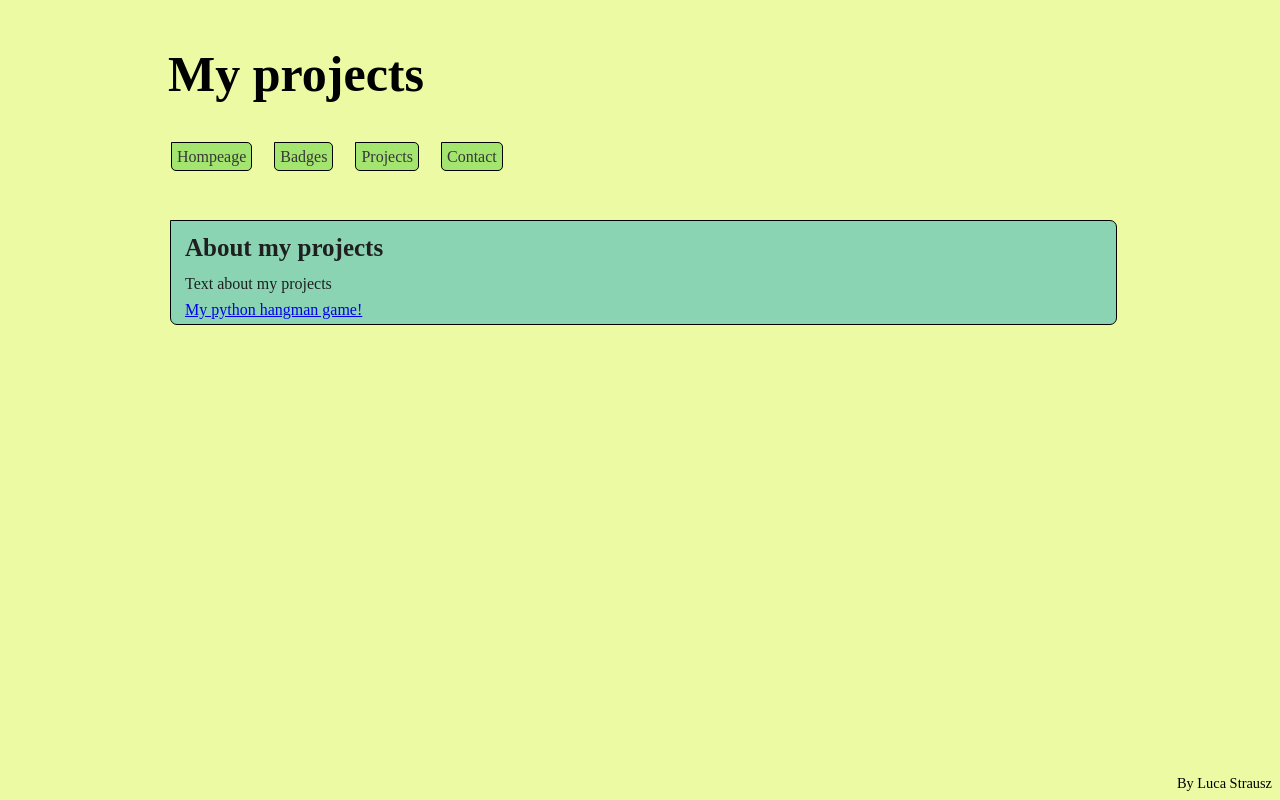
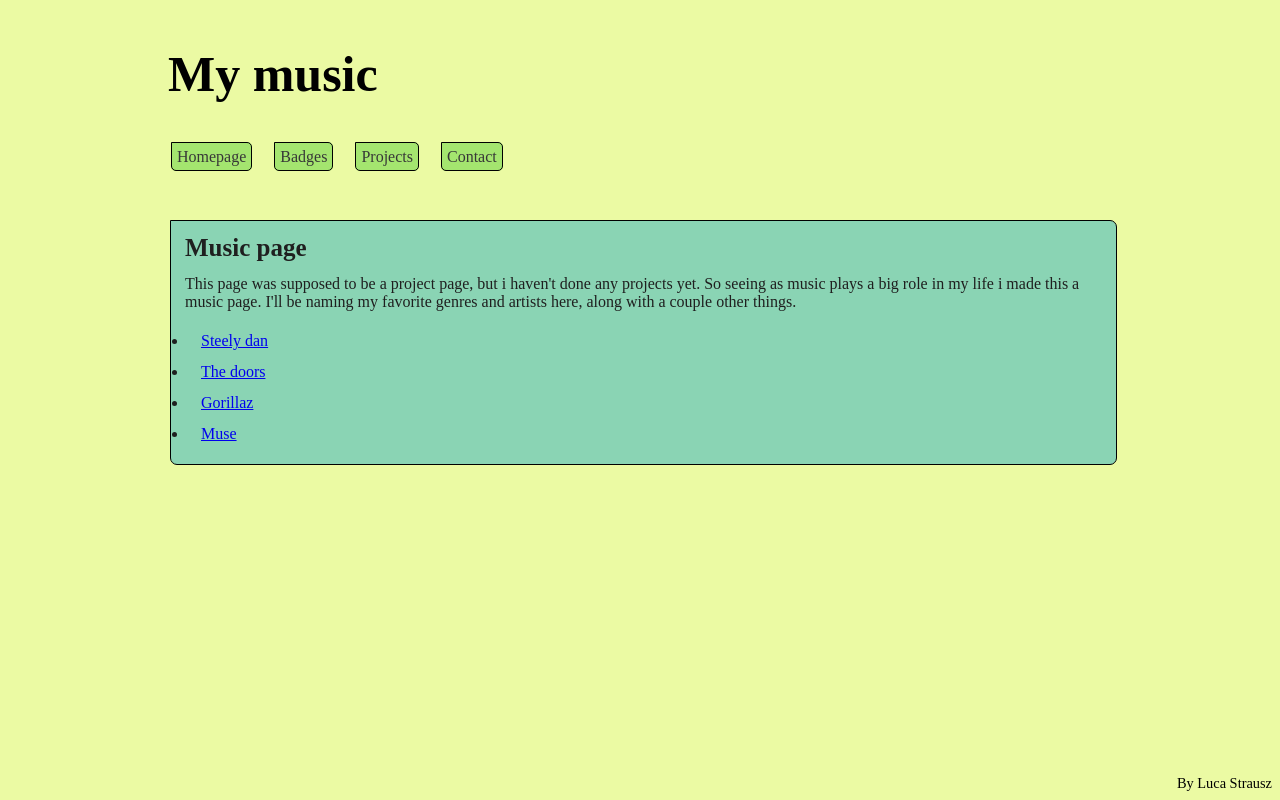
Before and after one commit to StrauszCoderclass/StrauszCoderclass.github.io, a plain HTML site: page projects.html in a window 1280 px wide. Drawn offline with Linux system fonts and the light colour scheme.

Commit message:
changed the project page and minor details

```diff
--- a/projects.html
+++ b/projects.html
@@ -8,21 +8,26 @@
     <div class="wrapper">
       <header>
         <div class="mp0">
-          <h1 class="titel mp0">My projects</h1>
+          <h1 class="titel mp0">My music</h1>
         </div>
       </header>
       <nav class="mp0">
         <ul class= "mp0">
-          <li class="navigation"><a class="subtext link" href="index.html">Hompeage</a>
+          <li class="navigation"><a class="subtext link" href="index.html">Homepage</a>
           <li class="navigation"><a class="subtext link" href="badges.html">Badges</a>
           <li class="navigation"><a class="subtext link" href="projects.html">Projects</a>
           <li class="navigation"><a class="subtext link" href="contact.html">Contact</a>
         </ul>
       </nav>
       <section class="maintext" id="section1">
-        <p class="subtitel">About my projects</p>
-        <p>Text about my projects</p>
-        <a href="https://github.com/StrauszCoderclass/Python.git">My python hangman game!</a>
+        <p class="subtitel">Music page</p>
+        <p>This page was supposed to be a project page, but i haven't done any projects yet. So seeing as music plays a big role in my life i made this a music page. I'll be naming my favorite genres and artists here, along with a couple other things.<br></p>
+        <ul>
+          <li><a href="https://open.spotify.com/artist/6P7H3ai06vU1sGvdpBwDmE?si=rfUurwnhSLabAi-cN_P6OQ">Steely dan</a></li>
+          <li><a href="#">The doors</a></li>
+          <li><a href="#">Gorillaz</a></li>
+          <li><a href="#">Muse</a></li>
+        </ul>
       </section>
     </div>
     <footer>
```
Also changed, not shown: contact.html (+1 -1 lines), index.html (+1 -1 lines).
